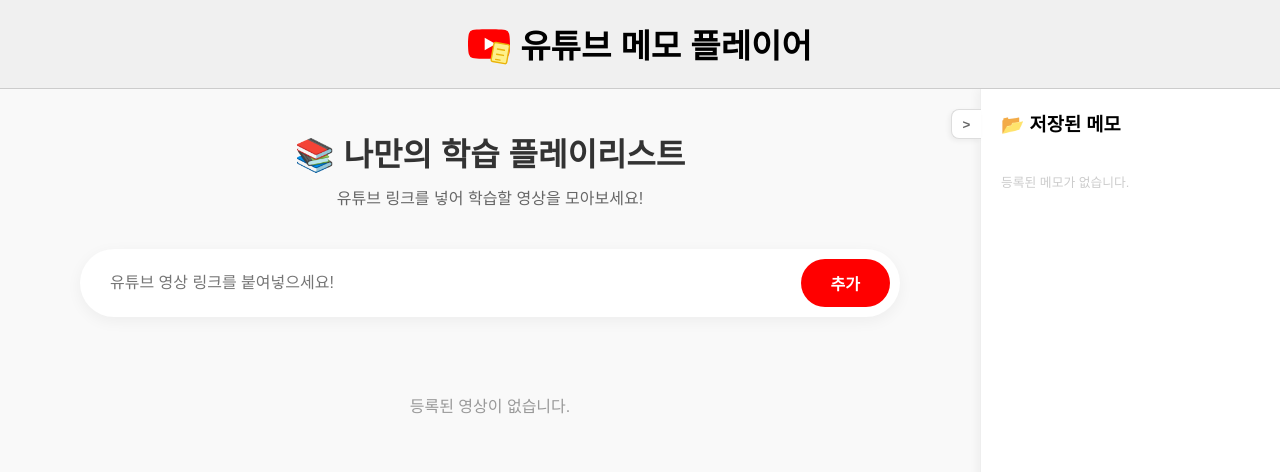
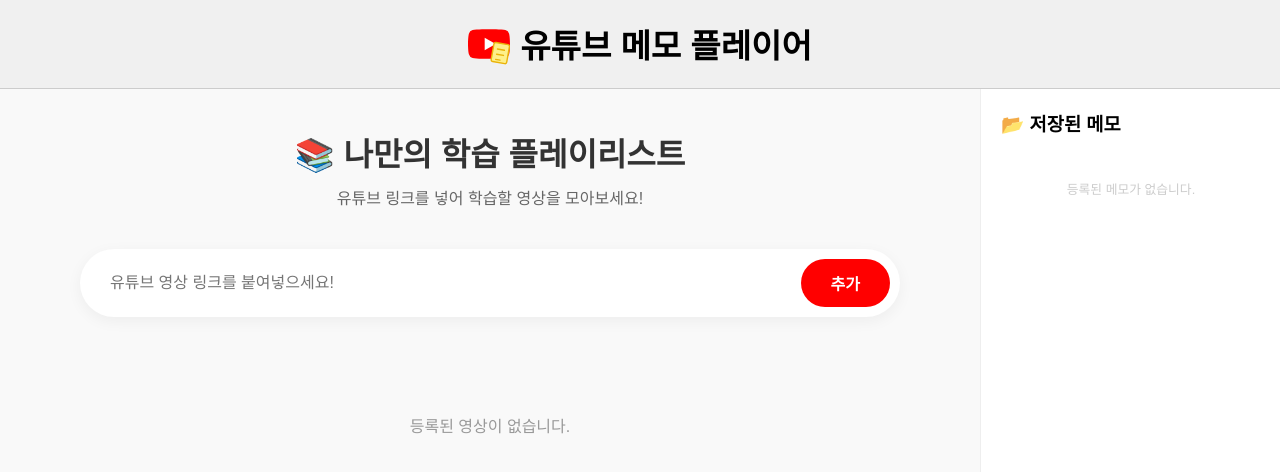
Before and after one commit to su3uk/youtube-memo-player, a React (Vite) app: page / in a window 1280 px wide. Shown: the top 472 px of the page. Built offline with nearby package versions, Linux system fonts and the light colour scheme.

Commit message:
코드 최적화 및 최종 수정

```diff
--- a/src/App.jsx
+++ b/src/App.jsx
@@ -1,4 +1,4 @@
-import { BrowserRouter, Routes, Route } from 'react-router-dom';
+import { Routes, Route } from 'react-router-dom'; // 1. BrowserRouter 삭제
 import './App.css';
 import Header from "./components/Header";
 import Home from "./pages/Home";
@@ -6,7 +6,6 @@ import Watch from "./pages/Watch";
 
 function App() {
   return (
-    <BrowserRouter>
     <div className="App">
       <Routes>
         <Route
@@ -21,7 +20,6 @@ function App() {
         <Route path="/watch/:videoId" element={<Watch />} />
       </Routes>
     </div>
-    </BrowserRouter>
   );
 }
 
--- a/src/components/MemoItem.jsx
+++ b/src/components/MemoItem.jsx
@@ -17,6 +17,7 @@ const MemoItem = ({ title, content, id, onDelete, onClick }) => {
                     onDelete(id);
                 }}
             >
+                {/* 쓰레기통 아이콘 */}
                 <svg
                     width="20"
                     height="20"
--- a/src/components/MemoModal.css
+++ b/src/components/MemoModal.css
@@ -1,3 +1,28 @@
+.custom-overlay {
+  background-color: rgba(0, 0, 0, 0.5);
+  position: fixed;
+  top: 0;
+  left: 0;
+  right: 0;
+  bottom: 0;
+  z-index: 1000;
+  display: flex;
+  justify-content: center;
+  align-items: center;
+}
+
+.custom-content {
+  background-color: white;
+  width: 500px;
+  max-width: 90%;
+  padding: 30px;
+  border-radius: 12px;
+  border: none;
+  box-shadow: 0 5px 15px rgba(0,0,0,0.3);
+  outline: none;
+  position: relative;
+}
+
 .modal-header h3 {
   margin-top: 0;
   margin-bottom: 20px;
--- a/src/components/MemoModal.jsx
+++ b/src/components/MemoModal.jsx
@@ -4,26 +4,6 @@ import './MemoModal.css';
 Modal.setAppElement('#root');
 
 const MemoModal = ({ memo, onClose }) => {
-    const customStyles = {
-        overlay: {
-            backgroundColor: 'rgba(0, 0, 0, 0.5)',
-            zIndex: 1000,
-        },
-        content: {
-            top: '50%',
-            left: '50%',
-            right: 'auto',
-            bottom: 'auto',
-            marginRight: '-50%',
-            transform: 'translate(-50%, -50%)',
-            width: '500px',
-            maxWidth: '90%',
-            padding: '30px',
-            borderRadius: '12px',
-            border: 'none',
-            boxShadow: '0 5px 15px rgba(0,0,0,0.3)',
-        },
-    };
 
     if (!memo) return null;
 
@@ -31,8 +11,10 @@ const MemoModal = ({ memo, onClose }) => {
         <Modal
             isOpen={true}
             onRequestClose={onClose}
-            style={customStyles}
             contentLabel="Memo Detail"
+
+            className="custom-content"
+            overlayClassName="custom-overlay"
         >
             <div className="modal-header">
                 <h3>{memo.title}</h3>
--- a/src/components/Sidebar.css
+++ b/src/components/Sidebar.css
@@ -2,22 +2,16 @@
   width: 300px;
   background-color: white;
   border-left: 1px solid #eee;
-  box-shadow: -2px 0 10px rgba(0,0,0,0.05);
-  transition: width 0.3s ease;
-  position: relative;
   display: flex;
   flex-direction: column;
-}
-
-.sidebar.closed {
-  width: 0;
-  border-left: none;
+  height: 100%;
 }
 
 .sidebar-content {
   padding: 20px;
   width: 300px;
-  overflow: hidden;
+  overflow-y: auto;
+  height: 100%;
 }
 
 .sidebar h3 {
@@ -25,26 +19,9 @@
   margin-bottom: 5px;
 }
 
-/* 토글 버튼 */
-.toggle-btn {
-  position: absolute;
-  left: -30px;
-  top: 20px;
-  width: 30px;
-  height: 30px;
-  background-color: white;
-  border: 1px solid #ddd;
-  border-right: none;
-  border-radius: 8px 0 0 8px;
-  cursor: pointer;
-  display: flex;
-  align-items: center;
-  justify-content: center;
-  font-weight: bold;
-  color: #666;
-  box-shadow: -2px 2px 5px rgba(0,0,0,0.05);
+.empty-memo {
+  font-size: 0.8rem;
+  color: #ccc;
+  text-align: center;
+  margin-top: 20px;
 }
-
-.toggle-btn:hover {
-  background-color: #f0f0f0;
-}
--- a/src/components/Sidebar.jsx
+++ b/src/components/Sidebar.jsx
@@ -1,18 +1,14 @@
 import './Sidebar.css';
 import MemoItem from './MemoItem';
 
-const Sidebar = ({ isOpen, onToggle, memos, onDelete, onClick }) => {
+const Sidebar = ({ memos, onDelete, onClick }) => {
     return (
-        <div className={`sidebar ${isOpen ? 'open' : 'closed'}`}>
-            <button className="toggle-btn" onClick={onToggle}>
-                {isOpen ? '>' : '<'}
-            </button>
-
+        <div className={"sidebar"}>
             <div className="sidebar-content">
                 <h3>📂 저장된 메모</h3>
                 <br />
                 {memos.length === 0 ? (
-                    <p style={{fontSize: '0.8rem', color: '#ccc'}}>등록된 메모가 없습니다.</p>
+                    <p className="empty-memo">등록된 메모가 없습니다.</p>
                 ) : (
                     memos.map((memo) => (
                         <MemoItem
--- a/src/components/VideoItem.css
+++ b/src/components/VideoItem.css
@@ -22,6 +22,12 @@
   justify-content: center;
   color: #888;
   font-size: 0.9rem;
+}
+
+.thumbnail-img {
+  width: 100%;
+  height: 100%;
+  object-fit: cover;
 }
 
 .video-info {
--- a/src/components/VideoItem.jsx
+++ b/src/components/VideoItem.jsx
@@ -4,7 +4,7 @@ const VideoItem = ({ title, thumbnail, id, onDelete }) => {
     return (
         <div className="video-item">
             <div className="thumbnail-placeholder">
-                <img src={thumbnail} alt="썸네일" style={{width: "100%", height: "100%", objectFit: "cover"}} />
+                <img className="thumbnail-img" src={thumbnail} alt="썸네일" />
             </div>
             <div className="video-info">
                 <h3>{title}</h3>
@@ -16,12 +16,7 @@ const VideoItem = ({ title, thumbnail, id, onDelete }) => {
                         onDelete(id);
                     }}
                 >
-                    <svg
-                        width="18"
-                        height="18"
-                        viewBox="0 0 24 24"
-                        fill="currentColor"
-                    >
+                    <svg width="18" height="18" viewBox="0 0 24 24" fill="currentColor">
                         <path d="M3 6v18h18v-18h-18zm5 14c0 .552-.448 1-1 1s-1-.448-1-1v-10c0-.552.448-1 1-1s1 .448 1 1v10zm5 0c0 .552-.448 1-1 1s-1-.448-1-1v-10c0-.552.448-1 1-1s1 .448 1 1v10zm5 0c0 .552-.448 1-1 1s-1-.448-1-1v-10c0-.552.448-1 1-1s1 .448 1 1v10zm4-18v2h-20v-2h5.711c.9 0 1.631-1.099 1.631-2h5.316c0 .901.73 2 1.631 2h5.711z"/>
                     </svg>
                 </button>
--- a/src/main.jsx
+++ b/src/main.jsx
@@ -1,10 +1,10 @@
-import { StrictMode } from 'react'
 import { createRoot } from 'react-dom/client'
 import './index.css'
 import App from './App.jsx'
+import { BrowserRouter } from 'react-router'
 
 createRoot(document.getElementById('root')).render(
-  <StrictMode>
+  <BrowserRouter>
     <App />
-  </StrictMode>,
+  </BrowserRouter>
 )
--- a/src/pages/Home.css
+++ b/src/pages/Home.css
@@ -69,3 +69,10 @@
   grid-template-columns: repeat(auto-fill, minmax(220px, 1fr));
   gap: 20px;
 }
+
+.empty-video {
+  grid-column: 1 / -1;
+  text-align: center;
+  color: #999;
+  padding: 40px;
+}
--- a/src/pages/Home.jsx
+++ b/src/pages/Home.jsx
@@ -7,7 +7,6 @@ import MemoModal from "../components/MemoModal";
 import { extractVideoId } from "../util";
 
 const Home = () => {
-    const [isSidebarOpen, setIsSidebarOpen] = useState(true);
     const [urlInput, setUrlInput] = useState("");
     const [videos, setVideos] = useState([]);
     const [memos, setMemos] = useState([]);
@@ -68,7 +67,7 @@ const Home = () => {
         }
     }, [memos, selectedMemo]);
 
-    // 메모 모달창
+    // 메모 모달창 닫기
     const closeMemoModal = () => {
         setSelectedMemo(null);
     };
@@ -81,7 +80,7 @@ const Home = () => {
                         <h2>📚 나만의 학습 플레이리스트</h2>
                         <p>유튜브 링크를 넣어 학습할 영상을 모아보세요!</p>
                     </div>
-
+                    {/* 링크 삽입 창 */}
                     <div className="input-section">
                         <input
                             type="text"
@@ -92,10 +91,10 @@ const Home = () => {
                         />
                         <button className="add-btn" onClick={handleAddVideo}>추가</button>
                     </div>
-
+                    {/* 비디오 영역 */}
                     <div className="video-grid">
                         {videos.length === 0 && (
-                            <p style={{ gridColumn: '1/-1', textAlign: 'center', color: '#999', padding: '20px'}}>
+                            <p className="empty-video">
                                 등록된 영상이 없습니다.
                             </p>
                         )}
@@ -112,15 +111,13 @@ const Home = () => {
                     </div>
                 </div>
             </div>
-
+            {/* 사이드바 영역 */}
             <Sidebar
-                isOpen={isSidebarOpen}
-                onToggle={() => setIsSidebarOpen(!isSidebarOpen)}
                 memos={memos}
                 onDelete={handleDeleteMemo}
                 onClick={setSelectedMemo}
             />
-
+            {/* 메모 모달창 영역 */}
             {selectedMemo && (
                 <MemoModal
                     memo={selectedMemo}
--- a/src/pages/Watch.jsx
+++ b/src/pages/Watch.jsx
@@ -16,7 +16,6 @@ const Watch = () => {
         playerVars: { autoplay: 1 },
     };
 
-    // 데이터 불러오기
     useEffect(() => {
         const savedVideos = JSON.parse(localStorage.getItem("videos") || "[]");
         const currentVideo = savedVideos.find(v => v.id === videoId);
@@ -93,7 +92,7 @@ const Watch = () => {
                 />
             </div>
 
-            {/* 플레이어 & 메모장 영역 */}
+            {/* 플레이어 영역 */}
             <div className="watch-container">
                 <div className="video-section">
                     <Youtube
@@ -102,7 +101,7 @@ const Watch = () => {
                         className="youtube-frame"
                     />
                 </div>
-
+                {/* 메모장 영역 */}
                 <div className="memo-section">
                     <h3>📝 메모장</h3>
                     <textarea
```
Lines whose indentation alone changed are shown as unchanged.
